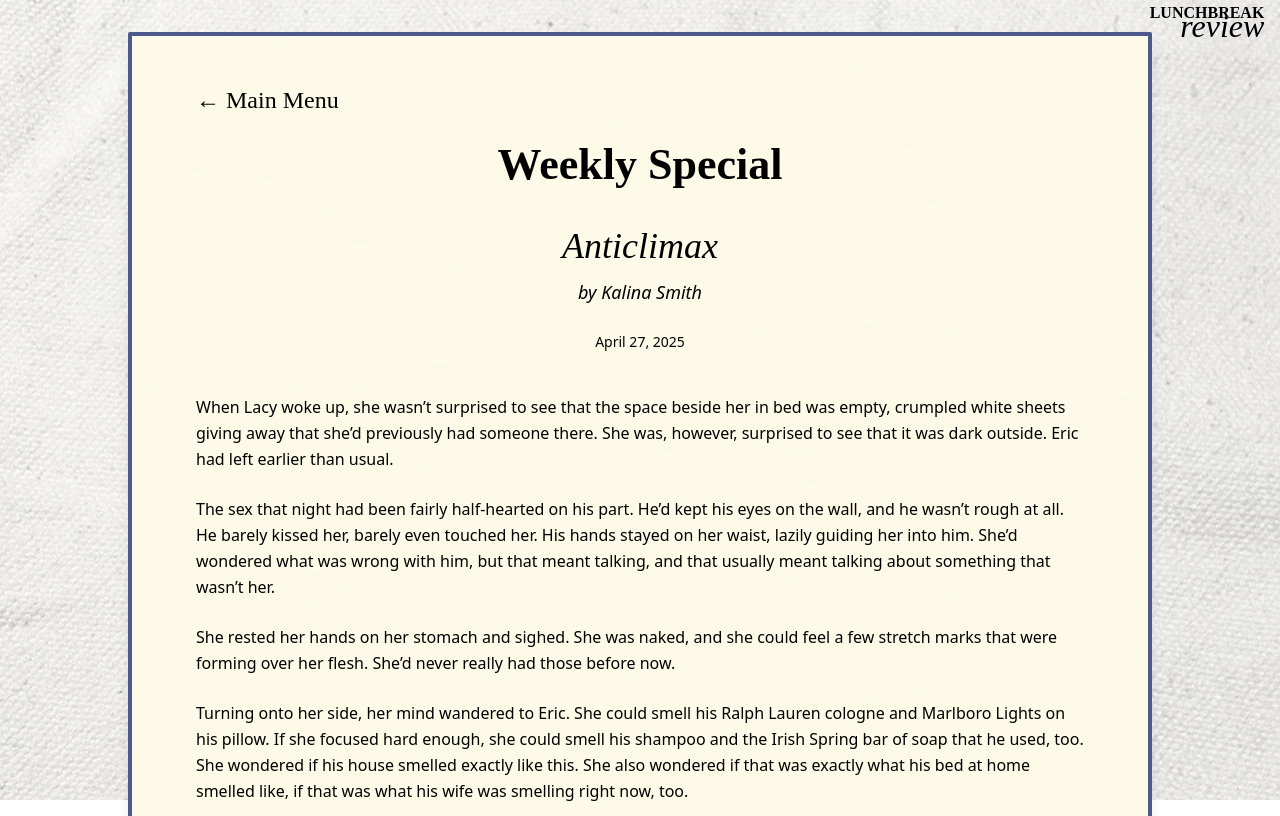
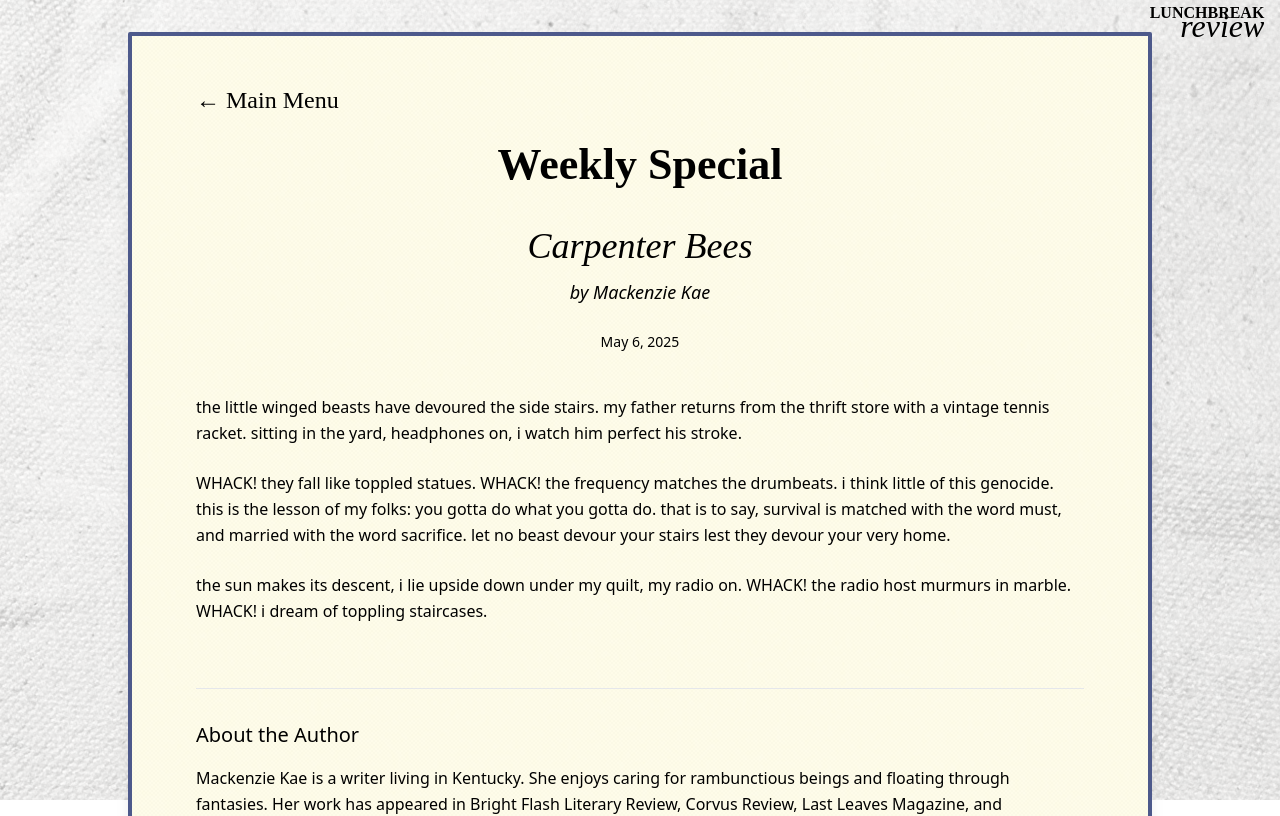
Before and after one commit to stabeart/lunch-break, a React (Vite) app: page /weekly/prose in a window 1280 px wide. Shown: the top 816 px of the page. Built offline with nearby package versions, Linux system fonts and the light colour scheme; the HTML template or start-up script is replaced by a standard one.

Commit message:
weekly special 5/6/25

```diff
--- a/src/data/weeklySpecials.js
+++ b/src/data/weeklySpecials.js
@@ -1,5 +1,19 @@
 // src/data/weeklySpecials.js
 export const weeklySpecials = [
+  {
+    id: "2025-5-6",
+    title: "Carpenter Bees",
+    author: "Mackenzie Kae",
+    authorBio: "Mackenzie Kae is a writer living in Kentucky. She enjoys caring for rambunctious beings and floating through fantasies. Her work has appeared in Bright Flash Literary Review, Corvus Review, Last Leaves Magazine, and Subliminal Surgery.",
+    date: "May 6, 2025",
+    type: "prose",
+    isCurrent: true,
+    content: `the little winged beasts have devoured the side stairs. my father returns from the thrift store with a vintage tennis racket. sitting in the yard, headphones on, i watch him perfect his stroke.
+
+    WHACK! they fall like toppled statues. WHACK! the frequency matches the drumbeats. i think little of this genocide. this is the lesson of my folks: you gotta do what you gotta do. that is to say, survival is matched with the word must, and married with the word sacrifice. let no beast devour your stairs lest they devour your very home.
+
+the sun makes its descent, i lie upside down under my quilt, my radio on. WHACK! the radio host murmurs in marble. WHACK! i dream of toppling staircases.`
+  },
   {
     id: "2025-4-27",
     title: "Anticlimax",
@@ -7,7 +21,7 @@ export const weeklySpecials = [
     authorBio: "Kalina (she/her) is mostly a poet, but her fiction and creative nonfiction have also been published. She is a high school English teacher responsible for many courses, including creative writing. Kalina has previously been published in Nebo, A Literary Journal, The Ignatian, FLARE: The Flagler Review, the Cackling Kettle, ONE ART: A Journal of Poetry, RedRoseThorns,  Down in the Dirt, and the Wayfarer and has work forthcoming in The Font, Porcupine, Superfan, The Dawn Review, Schlock!, and Pfudalmda Dadamag. She currently serves as poetry editor for Shadowplay. You can find her on Instagram @kalinasmithpoetry. ",
     date: "April 27, 2025",
     type: "prose",
-    isCurrent: true,
+    isCurrent: false,
     content: `When Lacy woke up, she wasn’t surprised to see that the space beside her in bed was empty, crumpled white sheets giving away that she’d previously had someone there. She was, however, surprised to see that it was dark outside. Eric had left earlier than usual.
 
 The sex that night had been fairly half-hearted on his part. He’d kept his eyes on the wall, and he wasn’t rough at all. He barely kissed her, barely even touched her. His hands stayed on her waist, lazily guiding her into him. She’d wondered what was wrong with him, but that meant talking, and that usually meant talking about something that wasn’t her.
```
